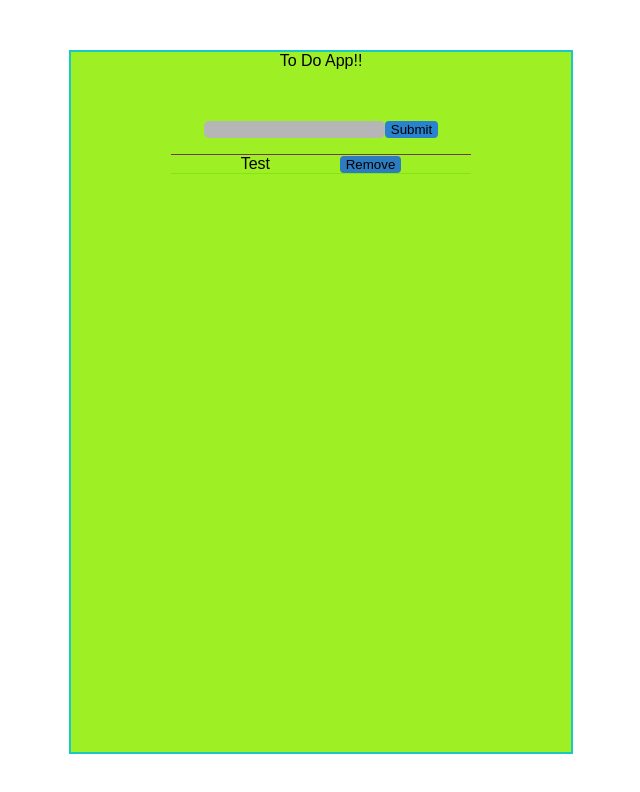
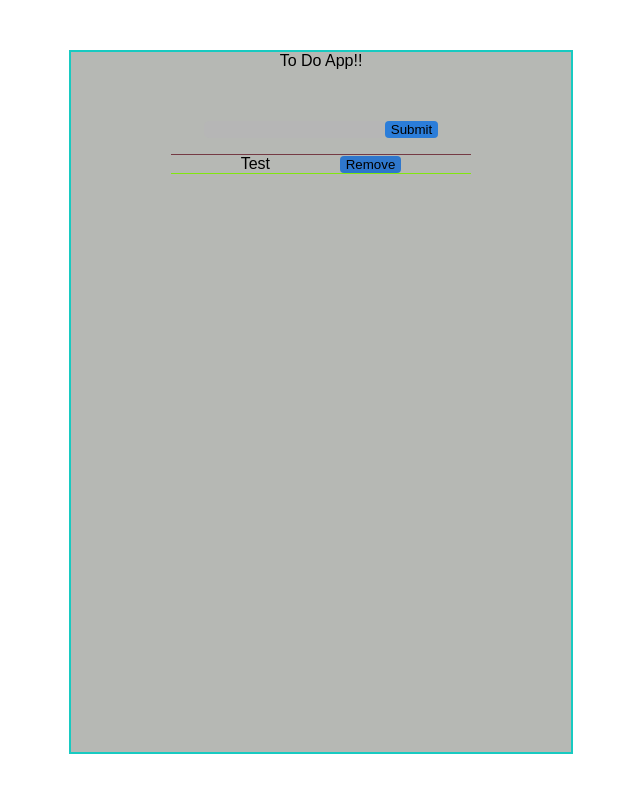
Before and after one commit to Silus91/TodoApp, a React (Create React App) app: page / in a window 1280 px wide. Shown: the top 792 px of the page, without its empty margins (319-959 px from the left). Built offline with nearby package versions, Linux system fonts and the light colour scheme.

Commit message:
visual update

```diff
--- a/src/App.css
+++ b/src/App.css
@@ -9,7 +9,7 @@
   border: 2px solid rgb(24, 202, 193);
   width:500px;
   height: 700px;
-  background: rgb(158, 240, 36);
+  background: rgb(182, 184, 180);
   margin-left:auto;
   margin-right:auto;
   margin-top:50px;
```
